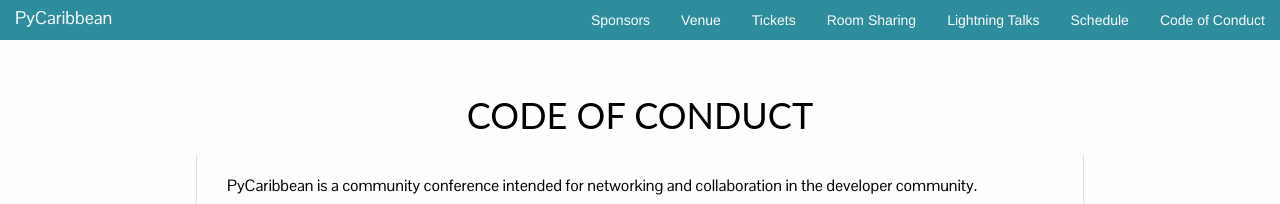
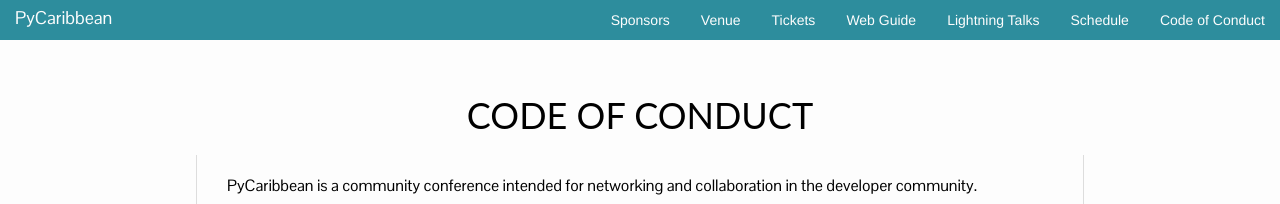
Before and after one commit to pycaribbean/pycaribbean.github.io, a Jekyll site: the page built from code-of-conduct.html, in a window 1280 px wide. Shown: the top 204 px of the page. Built offline with Jekyll 4.4.1, drawn with Linux system fonts in a browser that asks for light colours; nearby versions of some CDN libraries; library files that are not in the unit come from our copies.

Commit message:
added guidebook guide to menu

```diff
--- a/_includes/header.html
+++ b/_includes/header.html
@@ -24,7 +24,7 @@
                   </ul>
               </div>
             </li>
-            <li><a href="http://bit.ly/PyCaribbeanRoomSharing">Room Sharing</a></li>
+            <li><a href="https://guidebook.com/g/PyCaribbean/">Web Guide</a></li>
             <li><a href="http://bit.ly/PyCaribbeanLightningTalks">Lightning Talks</a></li>
             <li><a href="/schedule.html">Schedule</a></li>
             <li><a href="/code-of-conduct.html">Code of Conduct</a></li>
@@ -48,6 +48,7 @@
           <li><a href="/places-to-visit.html">Places to Visit</a></li>
           <li><a href="http://pycaribbean.com/#tickets">Tickets</a></li>
           <li><a href="http://bit.ly/PyCaribbeanRoomSharing">Room Sharing</a></li>
+          <li><a href="https://guidebook.com/g/PyCaribbean/">Web Guide</a></li>
           <li><a href="http://bit.ly/PyCaribbeanLightningTalks">Lightning Talks</a></li>
           <li><a href="/schedule.html">Schedule</a></li>
           <li><a href="/code-of-conduct.html">Code of Conduct</a></li>
```
